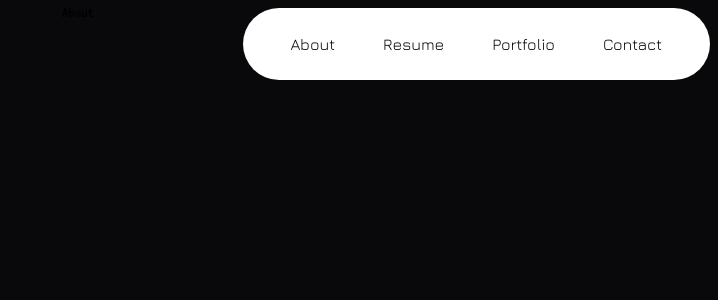
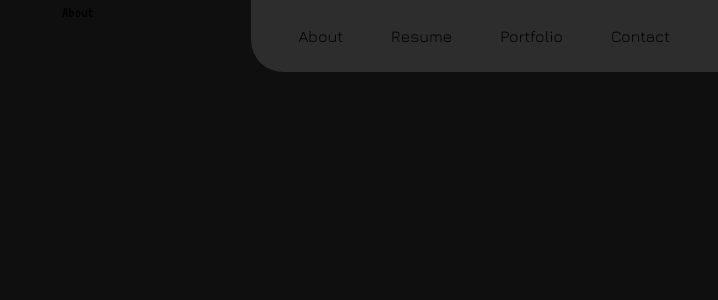
Before and after one commit to JoanDeulofeu/portfolio, a Next.js app: page /about in a window 1280 px wide. Shown: the top 300 px of the page, without its empty margins (562-1280 px from the left). Built offline with nearby package versions, Linux system fonts and the light colour scheme.

Commit message:
add theme color (dt*)

```diff
--- a/src/app/globals.css
+++ b/src/app/globals.css
@@ -8,7 +8,7 @@
 
 :root {
 	--foreground-rgb: 0, 0, 0;
-	--background-rgb: #09090b;
+	--background-rgb: #0f0f0f;
 }
 
 body {
--- a/src/app/layout.tsx
+++ b/src/app/layout.tsx
@@ -20,7 +20,7 @@ export default function RootLayout({
 	return (
 		<html lang="en">
 			<body className={inter.className}>
-				<Header className="top-2 right-2" />
+				<Header className="top-0 right-0" />
 				{children}
 			</body>
 		</html>
--- a/src/app/resume/page.tsx
+++ b/src/app/resume/page.tsx
@@ -43,7 +43,11 @@ const ResumePage = () => {
 				</Paper>
 				<Paper cssProp="flex-col flex-[3_3_0%]">
 					<>
-						<p>allo 1</p>
+						<div className="flex">
+							<div className="flex">
+								<p>allo 1</p>
+							</div>
+						</div>
 						<p>allo 2</p>
 						<p>allo 3</p>
 						<p>allo 4</p>
--- a/src/components/NavBarMenu.tsx
+++ b/src/components/NavBarMenu.tsx
@@ -76,7 +76,7 @@ export const Menu = ({
 	return (
 		<nav
 			onMouseLeave={() => setActive(null)} // resets the state
-			className="relative rounded-full boder border-transparent dark:bg-black dark:border-white/[0.2] bg-white shadow-input flex justify-center space-x-12 px-12 py-6 "
+			className="relative rounded-bl-4xl boder border-transparent bg-dt3 dark:border-white/[0.2]  shadow-input flex justify-center space-x-12 px-12 py-6 "
 		>
 			{children}
 		</nav>
--- a/src/components/Paper.tsx
+++ b/src/components/Paper.tsx
@@ -7,7 +7,7 @@ const Paper = ({
 	cssProp?: string;
 	light?: boolean;
 }) => {
-	const color = light ? "bg-zinc-700" : "bg-zinc-800";
+	const color = light ? "bg-dt4" : "bg-dt2";
 	return (
 		<div className={`flex  ${color} rounded-xl p-4 ${cssProp}`}>{children}</div>
 	);
--- a/tailwind.config.ts
+++ b/tailwind.config.ts
@@ -8,6 +8,16 @@ const config: Config = {
 	],
 	theme: {
 		extend: {
+			borderRadius: {
+				"4xl": "2rem",
+			},
+			colors: {
+				// Dark theme
+				dt1: "#0f0f0f",
+				dt2: "#212121",
+				dt3: "#2d2d2d",
+				dt4: "#404040",
+			},
 			fontFamily: {
 				VT323: ["VT323", "monospace"],
 				primary: ["Oxanium", "monospace"],
```
